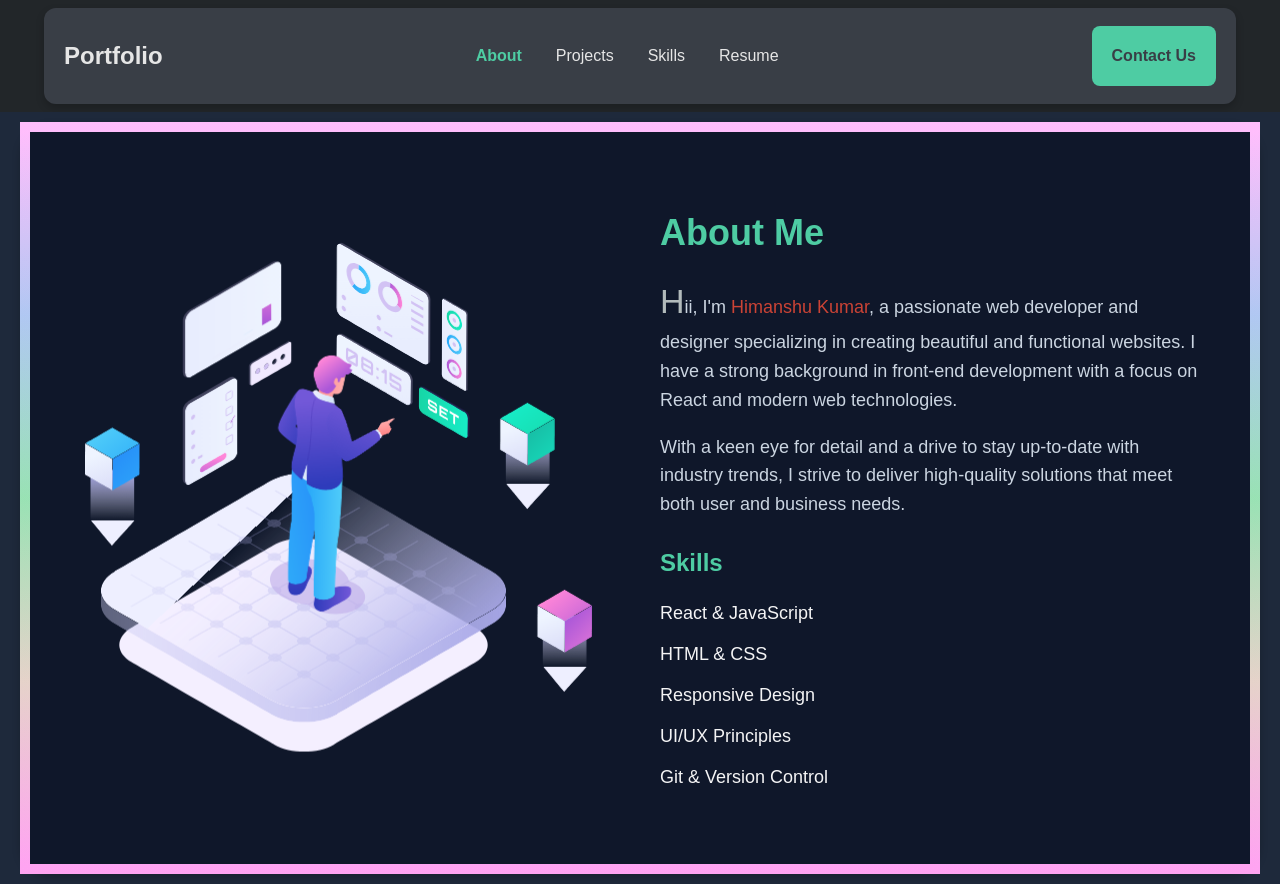
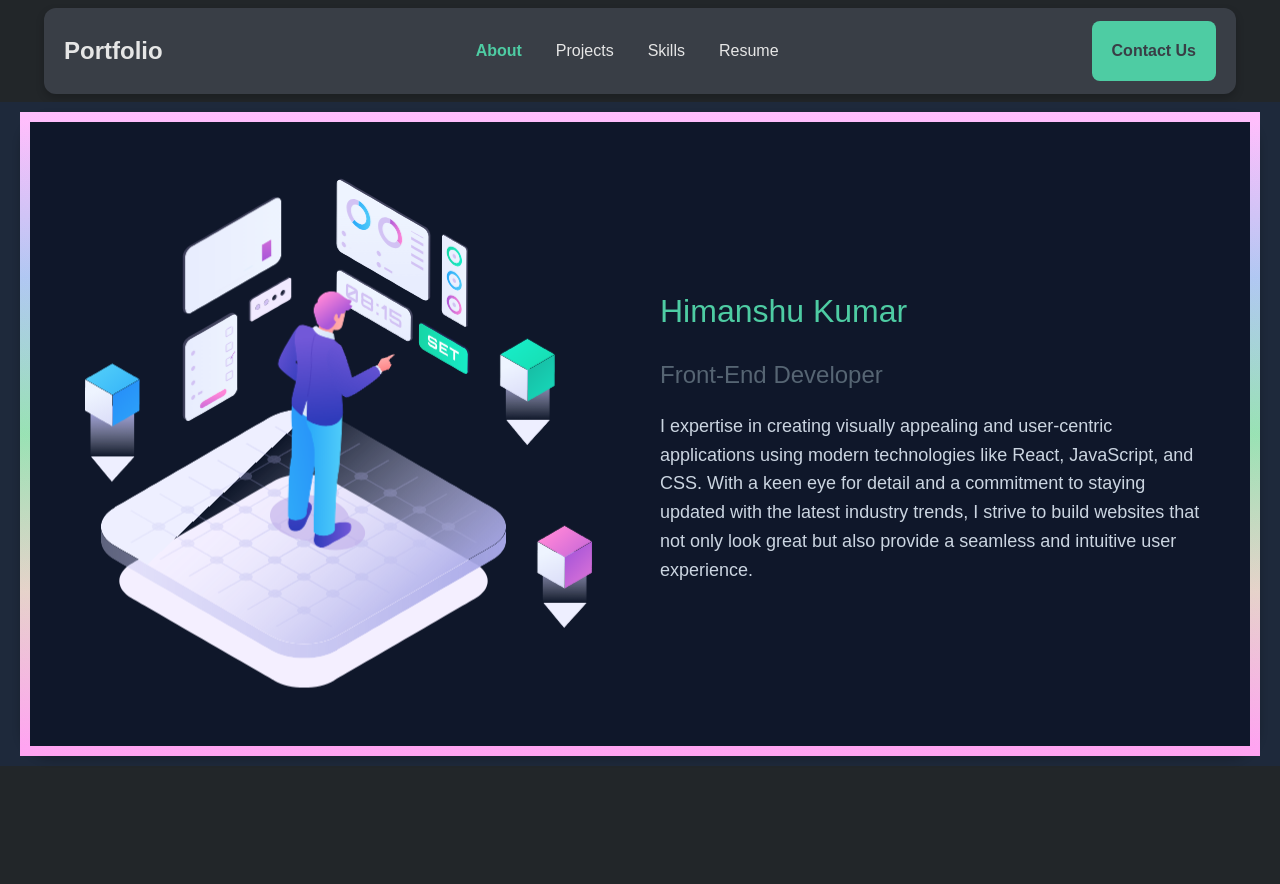
Before and after one commit to Himanshu08Kumar/New-Respository, a React (Vite) app: page / in a window 1280 px wide. After the commit the page ends 800 px from the top, so only its background shows below. Built offline with nearby package versions, Linux system fonts and the light colour scheme.

Commit message:
some changes in home section

```diff
--- a/src/components/About.jsx
+++ b/src/components/About.jsx
@@ -1,8 +1,8 @@
-import React from 'react';
-import './about.css';
-import { motion } from 'framer-motion';
+import React from "react";
+import "./about.css";
+import { motion } from "framer-motion";
 import { useLottie } from "lottie-react";
-import about from '../assets/about.json';
+import about from "../assets/about.json";
 
 const About = () => {
   const options = {
@@ -13,6 +13,7 @@ const About = () => {
   const { View } = useLottie(options);
 
   return (
+    <>
       <motion.section
         className="about-section"
         initial={{ opacity: 0 }}
@@ -20,23 +21,54 @@ const About = () => {
         transition={{ duration: 0.5 }}
       >
         <div className="about-container">
-        {/* Animated Lottie Container */}
           <motion.div
             className="about-animation"
             whileHover={{ scale: 1.1 }}
-          transition={{ type: 'spring', stiffness: 300 }}
+            transition={{ type: "spring", stiffness: 300 }}
           >
             {View}
           </motion.div>
 
-        {/* Introduction Content with Animation */}
           <motion.div
             className="about-content"
             initial={{ x: -100, opacity: 0 }}
             animate={{ x: 0, opacity: 1 }}
-          transition={{ type: 'spring', stiffness: 150, delay: 0.3 }}
+            transition={{ type: "spring", stiffness: 150, delay: 0.3 }}
           >
-          <h1 className="about-title">
+            <motion.p
+              className="about-description"
+              initial={{ x: -100, opacity: 0 }}
+              animate={{ x: 0, opacity: 1 }}
+              transition={{ type: "spring", stiffness: 120, delay: 0.6 }}
+            >
+              <span style={{ color: "#4ecca3", fontSize: "2rem" }}>
+                Himanshu Kumar
+              </span>
+            </motion.p>
+
+            <motion.p
+              className="about-description"
+              initial={{ x: 100, opacity: 0 }}
+              animate={{ x: 0, opacity: 1 }}
+              transition={{ type: "spring", stiffness: 120, delay: 0.7 }}
+            >
+              <span style={{ color: "#566573", fontSize: "1.5rem" }}>
+                Front-End Developer
+              </span>
+            </motion.p>
+
+            <motion.p
+              className="about-description"
+              initial={{ x: -100, opacity: 0 }}
+              animate={{ x: 0, opacity: 1 }}
+              transition={{ type: "spring", stiffness: 120, delay: 0.8 }}
+            >
+               I expertise in creating visually appealing and user-centric applications using modern technologies like React, JavaScript, and CSS. With a keen eye for detail and a commitment to staying updated with the latest industry trends, I strive to build websites that not only look great but also provide a seamless and intuitive user experience.
+            </motion.p>
+          </motion.div>
+        </div>
+      </motion.section>
+      {/* <h1 className="about-title">
             <motion.span
               initial={{ y: 50, opacity: 0 }}
               animate={{ y: 0, opacity: 1 }}
@@ -52,38 +84,10 @@ const About = () => {
   animate={{ x: 0, opacity: 1 }}
   transition={{ type: 'spring', stiffness: 120, delay: 0.5 }}
 >
-            <span style={{fontSize:'34px', color:'#b2babb'}}>H</span>ii, I'm <span style={{color:'#cb4335'}}>Himanshu Kumar</span>, a passionate web developer and designer specializing in creating beautiful and functional websites. I have a strong background in front-end development with a focus on React and modern web technologies.
-          </motion.p>
-
-          <motion.p
-            className="about-description"
-            initial={{ x: -100, opacity: 0 }}
-            animate={{ x: 0, opacity: 1 }}
-            transition={{ type: 'spring', stiffness: 120, delay: 0.7 }}
-          >
-            With a keen eye for detail and a drive to stay up-to-date with industry trends, I strive to deliver high-quality solutions that meet both user and business needs.
-          </motion.p>
-
-          {/* Skills Section */}
-          <motion.div
-            className="skills"
-            initial={{ opacity: 0 }}
-            animate={{ opacity: 1 }}
-            transition={{ delay: 0.9, duration: 0.5 }}
-          >
-            <h2>Skills</h2>
-            <ul className="skills-list">
-              <motion.li whileHover={{ scale: 1.05 }}>React & JavaScript</motion.li>
-              <motion.li whileHover={{ scale: 1.05 }}>HTML & CSS</motion.li>
-              <motion.li whileHover={{ scale: 1.05 }}>Responsive Design</motion.li>
-              <motion.li whileHover={{ scale: 1.05 }}>UI/UX Principles</motion.li>
-              <motion.li whileHover={{ scale: 1.05 }}>Git & Version Control</motion.li>
-            </ul>
-          </motion.div>
-        </motion.div>
-      </div>
-    </motion.section>
+  Hii, I'm
+</motion.p>  */}
+    </>
   );
-}
+};
 
 export default About;
--- a/src/components/Header.jsx
+++ b/src/components/Header.jsx
@@ -5,7 +5,6 @@ import './header.css';
 const Header = () => {
   return (
     <header className='header'>
-      {/* Portfolio Logo or Title */}
       <div className='logo'>
          <NavLink to='/' className='link'><p className='port'>Portfolio</p></NavLink>
       </div>
@@ -15,10 +14,10 @@ const Header = () => {
         <ul className='nav-header'>
           <li>
             <NavLink
-              exact
+
               to='/'
               className='link'
-              activeClassName='active'
+              // activeClassName='active'
             >
               About
             </NavLink>
@@ -27,7 +26,7 @@ const Header = () => {
             <NavLink
               to='/projects'
               className='link'
-              activeClassName='active'
+              // activeClassName='active'
             >
               Projects
             </NavLink>
@@ -36,7 +35,7 @@ const Header = () => {
             <NavLink
               to='/skills'
               className='link'
-              activeClassName='active'
+              // activeClassName='active'
             >
               Skills
             </NavLink>
@@ -45,7 +44,7 @@ const Header = () => {
             <NavLink
               to='/resume'
               className='link'
-              activeClassName='active'
+              // activeClassName='active'
             >
               Resume
             </NavLink>
--- a/src/components/header.css
+++ b/src/components/header.css
@@ -8,7 +8,7 @@
     align-items: center;
     width: 90%;
     margin: 0.5rem auto;
-    padding: 10px 20px;
+    padding: 5px 20px;
     background-color: #393e46;
     border-radius: 12px;
     box-shadow: 0 4px 8px rgba(0, 0, 0, 0.2);
```
Lines whose indentation alone changed are shown as unchanged.
